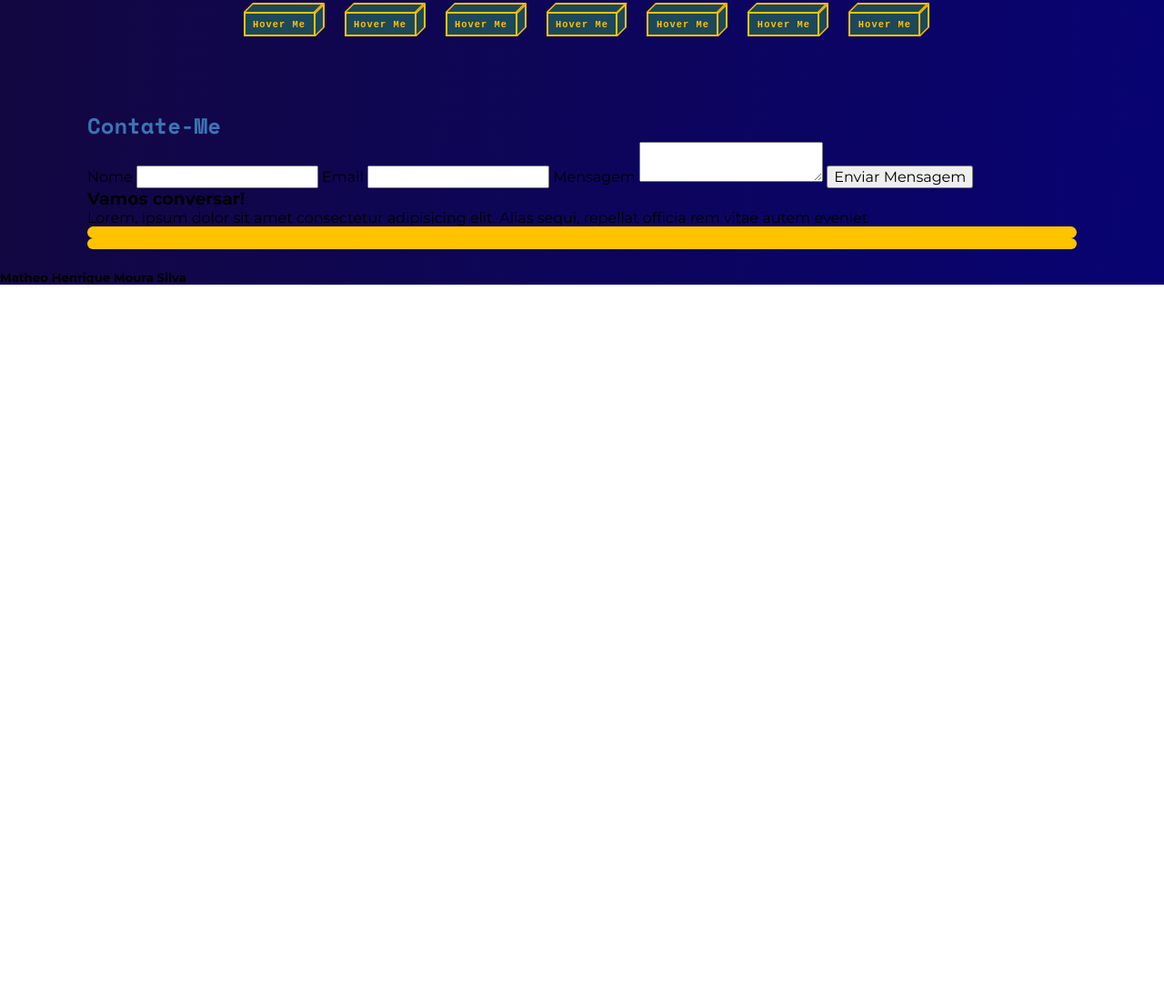
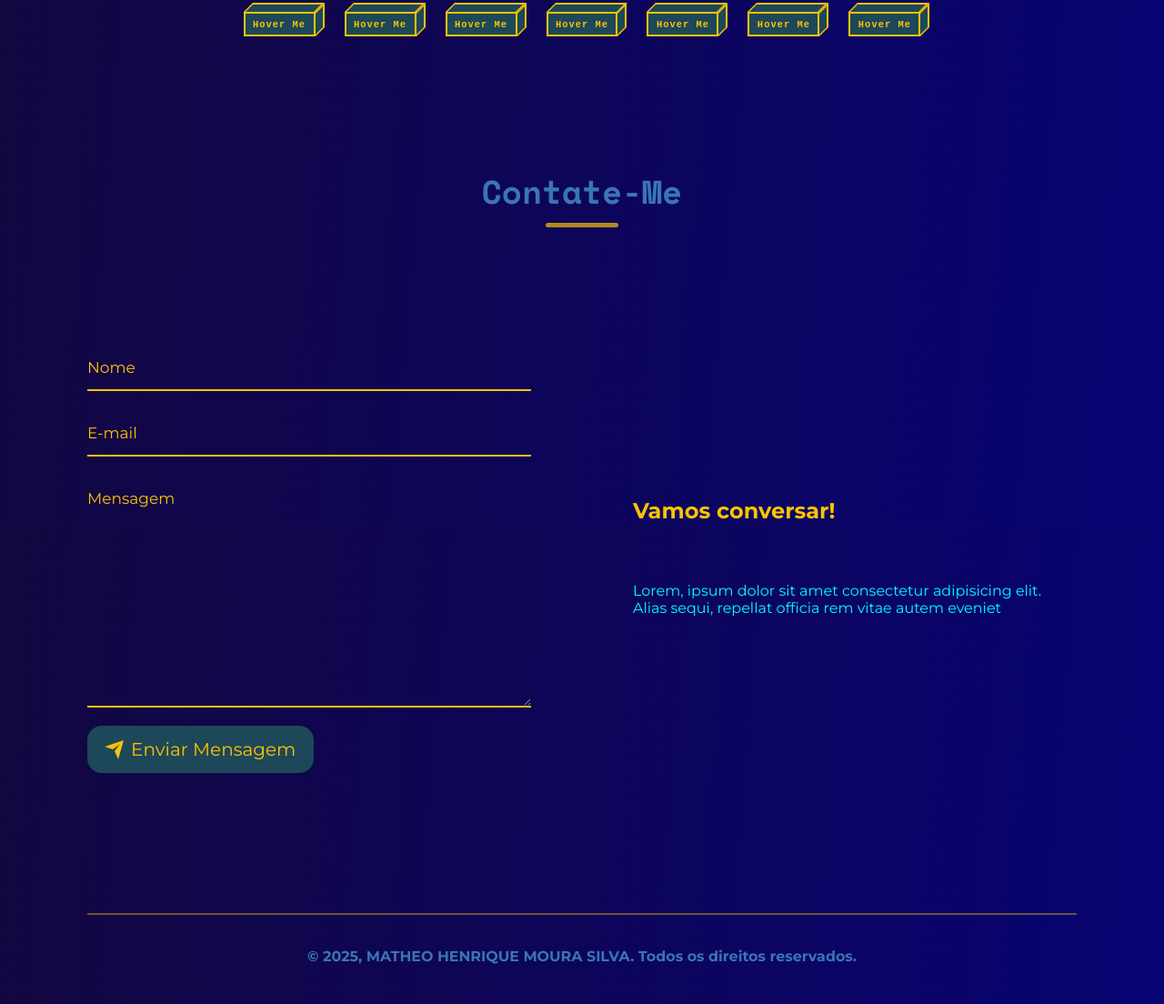
Before and after one commit to Matheo-Henrique-Moura-Silva/matheo-henrique-moura-silva.github.io, a plain HTML site: page index.html in a window 1280 px wide. Shown: the part 2623-3727 px from the top of the page at 91% size. Before the commit the page ends 2936 px from the top, so only its background shows below. Drawn offline with nearby package versions, Linux system fonts and the light colour scheme.

Commit message:
style(frontend):Adicionando-estilo-footer
Personalizando o rodapé do site.

```diff
--- a/css/style.css
+++ b/css/style.css
@@ -579,3 +579,115 @@ main section#i-about {
   }
 }
 /* FIM - SEÇÃO SOBRE MIM */
+/* SEÇÃO CONTATO */
+main #contate {
+  flex-direction: column;
+  align-items: center;
+  gap: 7rem;
+  padding-top: 4rem;
+  padding-bottom: 5rem;
+}& section#contate div.flex-container {
+  gap: 7rem;
+  align-items: center;
+  width: 100%;
+  justify-content: space-evenly;
+}& section#contate div.flex-container form.flex-container {
+  flex-direction: column;
+  gap: 1rem;
+  flex: 1;
+}& section#contate div.flex-container article.flex-container {
+  flex-direction: column;
+  justify-content: space-around;
+  flex: 1;
+  gap: 4rem;
+}& #falowme h3 {
+  font-size: 1.5rem;
+  color: var(--color-logo-secundary);
+}& #falowme p {
+  color: var(--color-logo-destaque);
+}
+
+.form__group {
+  position: relative;
+  padding: 20px 0 0;
+  width: 100%;
+  max-width: 100%;
+}
+
+.form__field {
+  font-family: inherit;
+  width: 100%;
+  border: none;
+  border-bottom: 2px solid var(--color-logo-secundary);
+  outline: 0;
+  font-size: 17px;
+  color: var(--color-font-light);
+  padding: 7px 0;
+  background: transparent;
+  transition: border-color 0.2s;
+}
+
+.form__field::placeholder {
+  color: transparent;
+}
+
+.form__field:placeholder-shown ~ .form__label {
+  font-size: 17px;
+  cursor: text;
+  top: 20px;
+}
+
+.form__label {
+  position: absolute;
+  top: 0;
+  display: block;
+  transition: 0.2s;
+  font-size: 17px;
+  color: var(--color-logo-secundary);
+  pointer-events: none;
+}
+
+.form__field:focus {
+  padding-bottom: 6px;
+  font-weight: 700;
+  border-width: 3px;
+  border-image: linear-gradient(95deg, var(--color-logo-primary) 35%, var(--color-logo-destaque) 100%);
+  border-image-slice: 1;
+}
+
+.form__field:focus ~ .form__label {
+  position: absolute;
+  top: 0;
+  display: block;
+  transition: 0.2s;
+  font-size: 17px;
+  color: var(--color-logo-destaque);
+  font-weight: 700;
+}
+
+.form__field:required, .form__field:invalid {
+  box-shadow: none;
+}
+
+textarea#msg {
+  min-height: 15rem;
+}
+/* FIM - SEÇÃO CONTATO */
+/* FOOTER */
+footer {
+  flex-direction: column;
+  align-items: center;
+  padding-top: 4rem;
+  padding-bottom: 1rem;
+  padding-left: 6rem;
+  padding-right: 6rem;
+  font-size: 1.2rem;
+  color: var(--color-logo-primary);
+}& hr {
+  border: none;
+  width: 100%;
+  background-color: var(--color-logo-secundary);
+  height: 0.1em;
+  opacity: 0.4;
+}
+/* FIM - FOOTER */
--- a/index.html
+++ b/index.html
@@ -701,34 +701,56 @@
             </div>
         </section><!-- Fim Sessão Tecnologias -->
         <!-- Sessão de Contato -->
-        <section id="contate" class="fhs">
-            <div>
-                <h2 class="subtitulo">Contate-Me</h2>
+        <section id="contate" class="flex-container">
+            <div class="subtitulo">
+                <h2>Contate-Me</h2>
             </div>
-            <div class="layout">
-                <form action="">
-                    <label for="name">Nome</label>
-                    <input type="text" name="" id="name">
-                    <label for="e-mail">Email</label>
-                    <input type="email" name="" id="e-mail">
-                    <label for="msg">Mensagem</label>
-                    <textarea name="" id="msg"></textarea>
-                    <input type="submit" value="Enviar Mensagem" id="btn-enviar2">
+            <div class="flex-container">
+                <form class="flex-container" action="">
+                    <div class="form__group field">
+                        <input type="text" class="form__field" placeholder="Nome" required="" id="nome">
+                        <label for="nome" class="form__label">Nome</label>
+                    </div>
+                    <div class="form__group field">
+                        <input type="email" class="form__field" placeholder="E-mail" required="" id="e-mail">
+                        <label for="e-mail" class="form__label">E-mail</label>
+                    </div>
+                    <div class="form__group field">
+                        <textarea type="text" class="form__field" placeholder="Mensagem" required="" id="msg"></textarea>
+                        <label for="msg" class="form__label">Mensagem</label>
+                    </div>
+                    <div class="btn-container">
+                        <button class="contate-me" type="submit">
+                            <div class="svg-pai">
+                                <div class="svg-filho">
+                                    <svg
+                                    xmlns="http://www.w3.org/2000/svg"
+                                    viewBox="0 0 24 24"
+                                    width="24"
+                                    height="24">
+                                        <path fill="none" d="M0 0h24v24H0z"></path>
+                                        <path
+                                        fill="currentColor"
+                                        d="M1.946 9.315c-.522-.174-.527-.455.01-.634l19.087-6.362c.529-.176.832.12.684.638l-5.454 19.086c-.15.529-.455.547-.679.045L12 14l6-8-8 6-8.054-2.685z">
+                                        </path>
+                                    </svg>
+                                </div>
+                            </div>
+                            <span>Enviar Mensagem</span>
+                        </button>
+                    </div>
                 </form>
-                <article id="falowme">
+                <article class="flex-container" id="falowme">
                     <h3>Vamos conversar!</h3>
                     <p>Lorem, ipsum dolor sit amet consectetur adipisicing elit. Alias sequi, repellat officia rem vitae autem eveniet</p>
-                    <div class="img-redes">
-                        <a href=""><img src="img/teste-01.png" alt="" class="efeito-head-2"></a>
-                        <a href=""><img src="img/teste-01.png" alt="" class="efeito-head-2"></a>
-                    </div>
                 </article>
             </div>
         </section><!-- Fim Sessão de Contato -->
     </main>
     <!-- Rodapé -->
-     <footer>
-        <h5>Matheo Henrique Moura Silva</h5>
+     <footer class="flex-container">
+        <hr></hr>
+        <h5>&copy; 2025, MATHEO HENRIQUE MOURA SILVA. Todos os direitos reservados.</h5>
      </footer>
 </body>
 </html>
```
